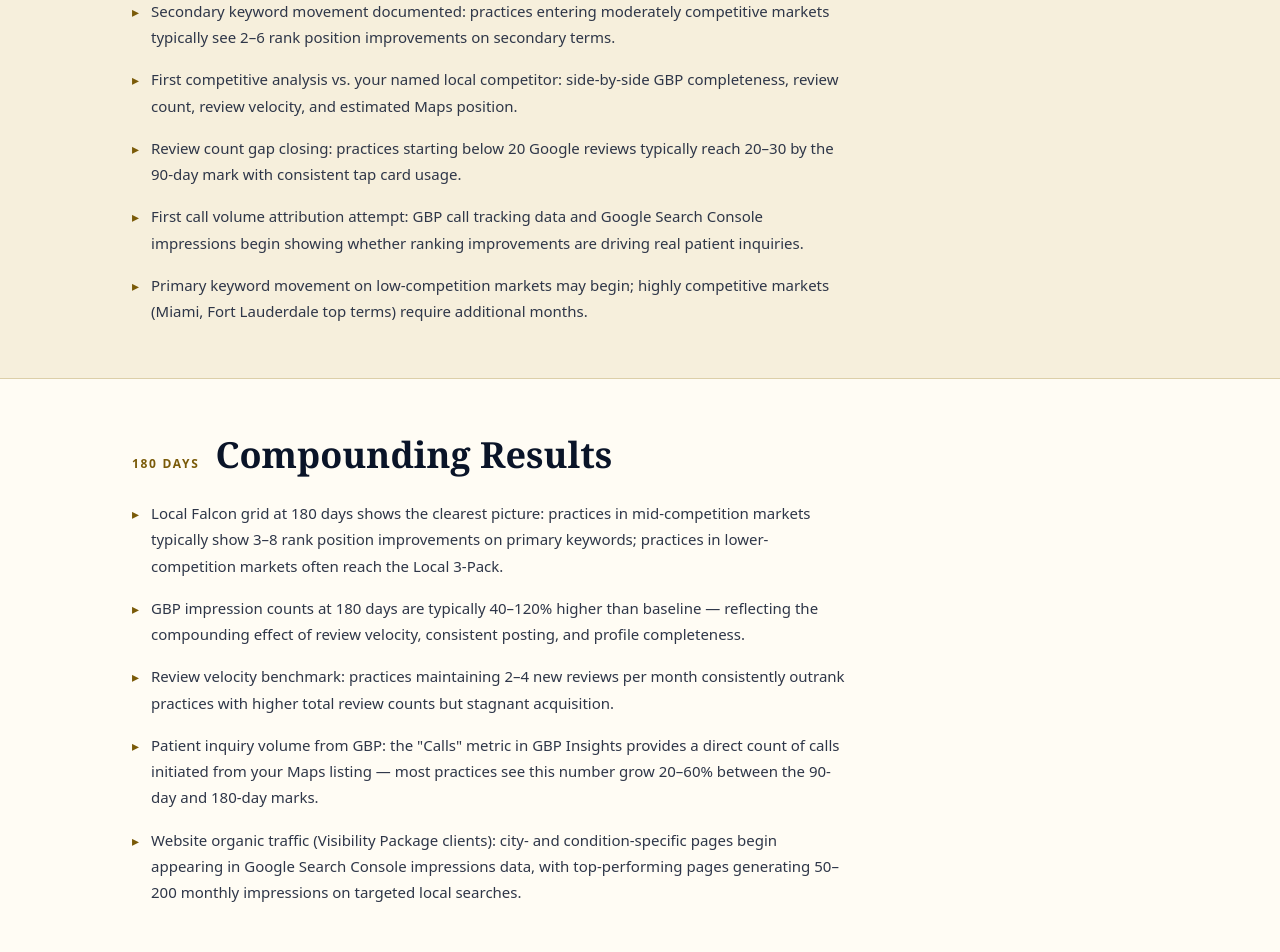
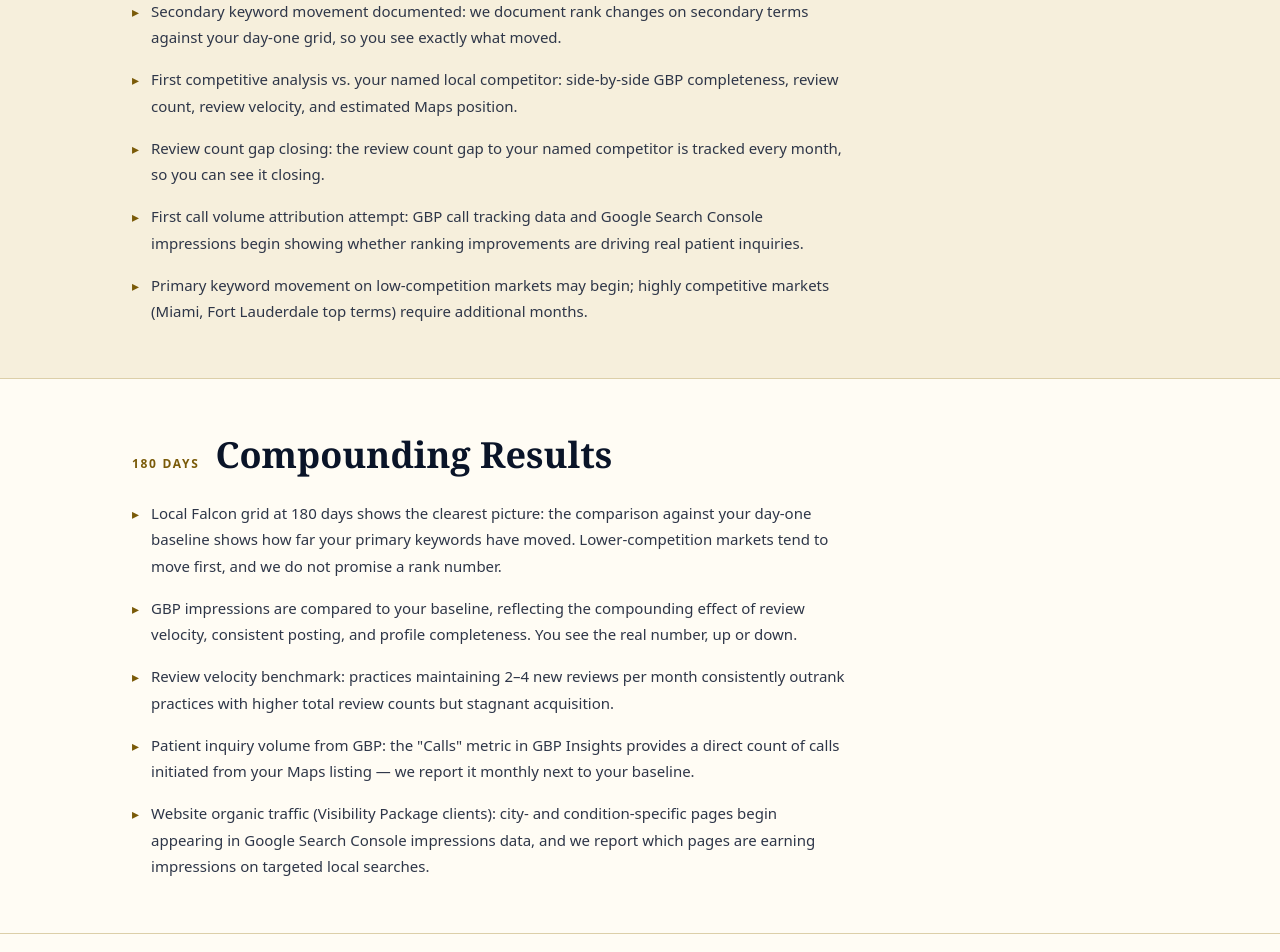
Before and after one commit to contactprimara-debug/PriMara, a Next.js app: page /results in a window 1280 px wide. Shown: the part 2100-3052 px from the top of the page. Built offline with nearby package versions, Linux system fonts and the light colour scheme.

Commit message:
/results: remove unsourced benchmark percentages and rank/review counts from milestones (no invented numbers)
Co-Authored-By: Claude Sonnet 5.5 <noreply@anthropic.com>

```diff
--- a/app/results/page.tsx
+++ b/app/results/page.tsx
@@ -53,7 +53,7 @@ const milestones: Milestone[] = [
     heading: "First Data Arrives",
     items: [
       "GBP impressions graph shows a measurable trend — the volume of searches in which your profile appeared, tracked week over week.",
-      "Review velocity is established: most practices see 3–8 new Google reviews in the first 60 days as the tap card and QR system activates patient behavior.",
+      "Review velocity is established: new Google reviews start arriving as the tap card and QR system activates patient behavior, and we count them every week.",
       "First rank movement typically visible on secondary keywords (condition-specific or neighborhood-specific searches) where competition is lower.",
       "Local Falcon comparison: 60-day grid overlaid on baseline — green cells show rank improvement, red cells show where work remains.",
     ],
@@ -62,9 +62,9 @@ const milestones: Milestone[] = [
     period: "90 Days",
     heading: "Measurable Momentum",
     items: [
-      "Secondary keyword movement documented: practices entering moderately competitive markets typically see 2–6 rank position improvements on secondary terms.",
+      "Secondary keyword movement documented: we document rank changes on secondary terms against your day-one grid, so you see exactly what moved.",
       "First competitive analysis vs. your named local competitor: side-by-side GBP completeness, review count, review velocity, and estimated Maps position.",
-      "Review count gap closing: practices starting below 20 Google reviews typically reach 20–30 by the 90-day mark with consistent tap card usage.",
+      "Review count gap closing: the review count gap to your named competitor is tracked every month, so you can see it closing.",
       "First call volume attribution attempt: GBP call tracking data and Google Search Console impressions begin showing whether ranking improvements are driving real patient inquiries.",
       "Primary keyword movement on low-competition markets may begin; highly competitive markets (Miami, Fort Lauderdale top terms) require additional months.",
     ],
@@ -73,11 +73,11 @@ const milestones: Milestone[] = [
     period: "180 Days",
     heading: "Compounding Results",
     items: [
-      "Local Falcon grid at 180 days shows the clearest picture: practices in mid-competition markets typically show 3–8 rank position improvements on primary keywords; practices in lower-competition markets often reach the Local 3-Pack.",
-      "GBP impression counts at 180 days are typically 40–120% higher than baseline — reflecting the compounding effect of review velocity, consistent posting, and profile completeness.",
+      "Local Falcon grid at 180 days shows the clearest picture: the comparison against your day-one baseline shows how far your primary keywords have moved. Lower-competition markets tend to move first, and we do not promise a rank number.",
+      "GBP impressions are compared to your baseline, reflecting the compounding effect of review velocity, consistent posting, and profile completeness. You see the real number, up or down.",
       "Review velocity benchmark: practices maintaining 2–4 new reviews per month consistently outrank practices with higher total review counts but stagnant acquisition.",
-      "Patient inquiry volume from GBP: the \"Calls\" metric in GBP Insights provides a direct count of calls initiated from your Maps listing — most practices see this number grow 20–60% between the 90-day and 180-day marks.",
-      "Website organic traffic (Visibility Package clients): city- and condition-specific pages begin appearing in Google Search Console impressions data, with top-performing pages generating 50–200 monthly impressions on targeted local searches.",
+      "Patient inquiry volume from GBP: the \"Calls\" metric in GBP Insights provides a direct count of calls initiated from your Maps listing — we report it monthly next to your baseline.",
+      "Website organic traffic (Visibility Package clients): city- and condition-specific pages begin appearing in Google Search Console impressions data, and we report which pages are earning impressions on targeted local searches.",
     ],
   },
 ];
```
